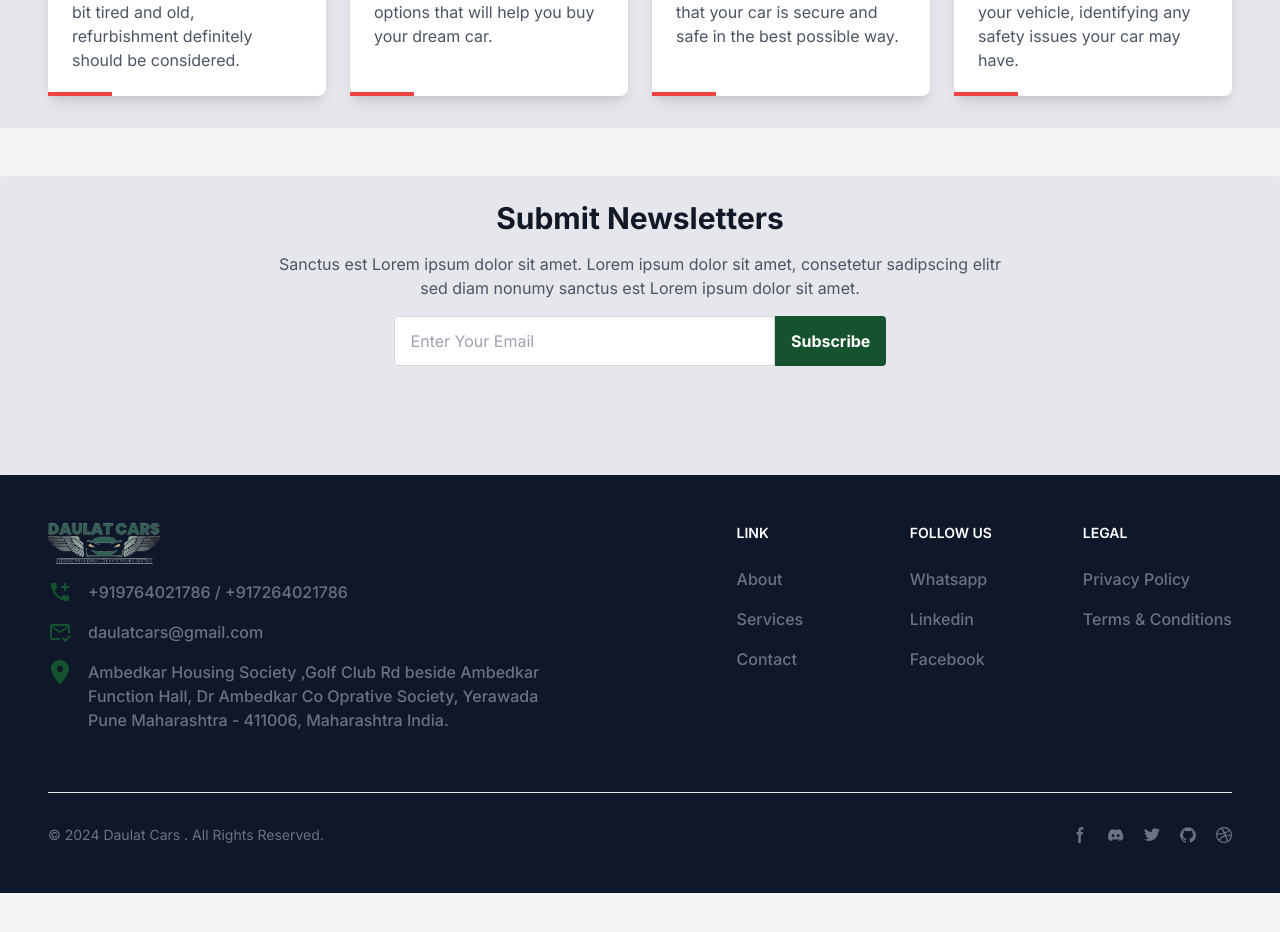
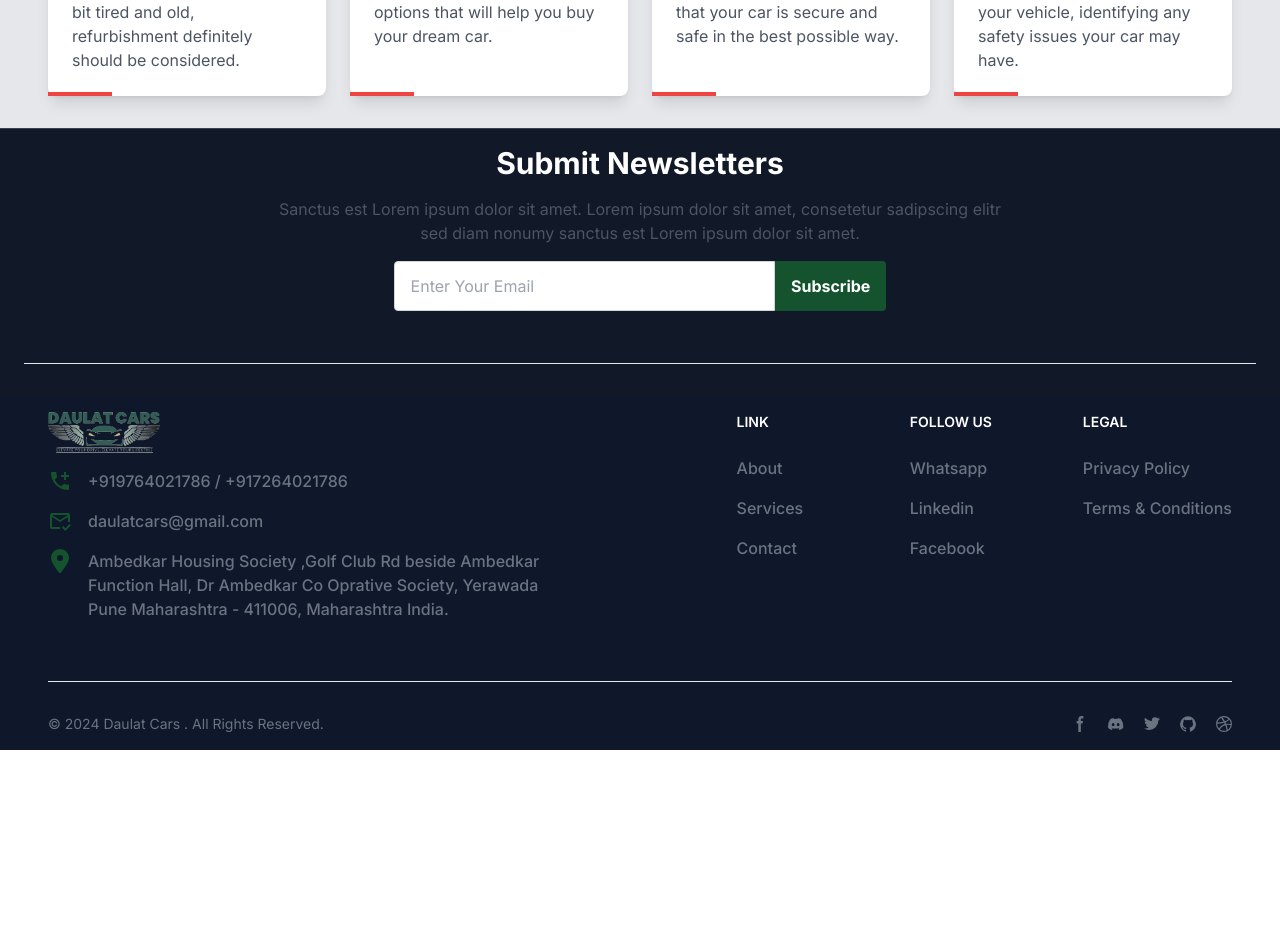
Before and after one commit to AINSoftwareSolution/motors, a Next.js app: page / in a window 1280 px wide. Shown: the part 4084-5016 px from the top of the page. After the commit the page ends 4834 px from the top, so only its background shows below. Built offline with nearby package versions, Linux system fonts and the light colour scheme.

Commit message:
UI changed

```diff
--- a/package.json
+++ b/package.json
@@ -9,6 +9,8 @@
     "lint": "next lint"
   },
   "dependencies": {
+    "bcryptjs": "^2.4.3",
+    "jsonwebtoken": "^9.0.2",
     "next": "^14.2.12",
     "react": "^18",
     "react-dom": "^18",
--- a/src/app/component/Footer.tsx
+++ b/src/app/component/Footer.tsx
@@ -1,16 +1,18 @@
+"use client";
 import Link from 'next/link'
 import React from 'react'
 import Image from 'next/image'
-import {LogoImg} from "../utilis/Images"
+
+import useLocation from '../hooks/useLocation'
+import { FaLocationDot } from 'react-icons/fa6'
+import { LogoImg } from "../utilis/Images"
 import { MdAddIcCall, MdOutlineMarkEmailRead } from 'react-icons/md'
-import { FaLocationDot } from 'react-icons/fa6'
+
 const Footer = () => {
   return (
-
-        // News Letter//
-        <div className="subscribe py-12 bg-gray-100 dark:bg-gray-900 overflow-hidden ">
-  <div className="mx-auto bg-gray-200 p-6 rounded text-center bg-gray-100 dark:bg-gray-900 overflow-hidden ">
-    <h6 className="text-3xl font-bold mb-4 text-gray-900 dark:text-white ">Submit Newsletters</h6>
+    <div className={`subscribe bg-gray-900 overflow-hidden border-t border-gray-700 ${useLocation() ? 'hidden' : ''}` }>
+      <div className="mx-auto px-6 rounded text-center overflow-hidden ">
+        <h6 className="text-3xl font-bold my-4 text-white ">Submit Newsletters</h6>
         <p className="text-gray-600 mb-4 text-center">
           Sanctus est Lorem ipsum dolor sit amet. Lorem ipsum dolor sit amet, consetetur sadipscing elitr <br /> sed diam nonumy sanctus est Lorem ipsum dolor sit amet.
         </p>
@@ -29,13 +31,13 @@ const Footer = () => {
             </button>
           </div>
         </div>
-    <hr className="my-6 border-gray-200 sm:mx-auto dark:border-gray-700 lg:my-8 mb-5" />
+        <hr className="my-6 border-gray-200 sm:mx-auto dark:border-gray-700 lg:my-8" />
       </div>
 
       {/* news letter end  */}
 
       <div className=" bg-slate-900 footer">
-            <div className="container inset-0 mx-auto px-2 py-8 lg:px-12 lg:py-12">
+        <div className="container inset-0 mx-auto px-2 py-8 lg:px-12 lg:py-4">
           <div className="md:flex md:justify-between">
             <div className="mb-6 md:mb-0">
               <Link href="#" className="flex items-center">
--- a/src/app/component/InventoryCard.tsx
+++ b/src/app/component/InventoryCard.tsx
@@ -5,7 +5,7 @@ import Image from 'next/image';
 const InventoryCard = ({ item }: { item: any }) => {
   return (
     <div className="relative flex flex-col items-center justify-center group bg-white dark:bg-gray-800 p-4 rounded-lg shadow-md transition-transform hover:scale-105">
-      <Link href={`/car/${item.id}`}>
+      <Link href={`/inventory/${item.id}`}>
         <div className="relative w-full h-48 overflow-hidden rounded-md">
           <Image
             src={item.imgSrc}
@@ -31,7 +31,7 @@ const InventoryCard = ({ item }: { item: any }) => {
         </div>
       </div>
       <Link
-        href={`/car/${item.id}`}
+        href={`/inventory/${item.id}`}
         className="relative font-sans font-normal inline-flex items-center justify-center leading-5 no-underline w-full bg-gray-100 hover:bg-gray-800 text-gray-500 hover:text-white dark:bg-gray-800 dark:hover:bg-gray-700 dark:text-gray-100 h-10 px-5 py-3 text-sm transition-all duration-300"
       >
         View Details
--- a/src/app/component/Navbar.tsx
+++ b/src/app/component/Navbar.tsx
@@ -1,14 +1,14 @@
 "use client";
-import React, { useState, useEffect } from "react";
 import Link from "next/link";
 import Image from "next/image";
+import React, { useState, useEffect } from "react";
+
+import useLocation from "../hooks/useLocation";
 import { CgMoon, CgSun } from "react-icons/cg";
 import { LogoImg } from "../utilis/Images/";
-import { usePathname } from "next/navigation";
 
 const Navbar = () => {
   const [darkMode, setDarkMode] = useState(true);
-  const path = usePathname();
 
   useEffect(() => {
     // Check the user's preferred theme mode or the saved theme mode
@@ -35,7 +35,7 @@ const Navbar = () => {
   return (
     <nav
       className={`bg-gray-200 dark:bg-gray-900 fixed w-full z-20 top-0 start-0 border-b border-gray-200
-        dark:border-gray-600`}
+        dark:border-gray-600 ${useLocation() ? 'hidden' : ''}`}
     >
       <div className="max-w-screen-xl flex flex-wrap items-center justify-between mx-auto p-4">
         <Link
@@ -54,7 +54,7 @@ const Navbar = () => {
             onClick={toggleDarkMode}
             className="text-gray-700 dark:text-gray-300 focus:outline-none"
           >
-            {darkMode ? <CgSun  fontSize={'2rem'}/> : <CgMoon  fontSize={'2rem'}/>}
+            {darkMode ? <CgSun fontSize={'2rem'} /> : <CgMoon fontSize={'2rem'} />}
           </button>
           <button
             data-collapse-toggle="navbar-sticky"
--- /dev/null
+++ b/src/app/hooks/useLocation.ts
@@ -0,0 +1,11 @@
+'use client'
+import { usePathname } from "next/navigation";
+
+const useIsPortal = () => {
+  const location = usePathname(); // Get the current location
+  const isPortal = location.includes("portal"); // Check if 'portal' is in the path
+
+  return isPortal;
+};
+
+export default useIsPortal;
--- a/src/app/inventory/[name]/page.tsx
+++ b/src/app/inventory/[name]/page.tsx
@@ -13,7 +13,7 @@ import {
   images,
   relatedAds,
   staySafe,
-} from "../utilis/data";
+} from "../../utilis/data";
 
 const CarDetails = () => {
   // State to manage the currently displayed image
--- a/src/app/portal/login/page.tsx
+++ b/src/app/portal/login/page.tsx
@@ -1,22 +1,24 @@
 import Link from 'next/link'
 import React from 'react'
+import Image from 'next/image'
+import { LogoImg } from '../../utilis/Images'
 
 const Login = () => {
     return (
         <section className="bg-gray-50 dark:bg-gray-900">
             <div className="flex flex-col items-center justify-center px-6 py-8 mx-auto md:h-screen lg:py-0">
-                <Link href="#" className="flex items-center mb-6 text-2xl font-semibold text-gray-900 dark:text-white">
-                    Flowbite
+                <Link href="/" className="flex items-center mb-6 text-2xl font-semibold text-gray-900 dark:text-white">
+                    <Image src={LogoImg} alt='Daulatacars' />
                 </Link>
                 <div className="w-full bg-white rounded-lg shadow dark:border md:mt-0 sm:max-w-md xl:p-0 dark:bg-gray-800 dark:border-gray-700">
                     <div className="p-6 space-y-4 md:space-y-6 sm:p-8">
                         <h1 className="text-xl font-bold leading-tight tracking-tight text-gray-900 md:text-2xl dark:text-white">
                             Sign in to your account
                         </h1>
-                        <form className="space-y-4 md:space-y-6" action="#">
+                        <form className="space-y-4 md:space-y-6"  >
                             <div>
                                 <label htmlFor="email" className="block mb-2 text-sm font-medium text-gray-900 dark:text-white">Your email</label>
-                                <input type="email" name="email" id="email"
+                                <input type="email" name="email" id="email" required
                                     className="bg-gray-50 border border-gray-300 text-gray-900 rounded-lg focus:ring-primary-600
                                 focus:border-primary-600 block w-full p-2.5 dark:bg-gray-700 dark:border-gray-600
                                 dark:placeholder-gray-400 dark:text-white dark:focus:ring-blue-500 dark:focus:border-blue-500"
@@ -24,7 +26,7 @@ const Login = () => {
                             </div>
                             <div>
                                 <label htmlFor="password" className="block mb-2 text-sm font-medium text-gray-900 dark:text-white">Password</label>
-                                <input type="password" name="password" id="password" placeholder="••••••••"
+                                <input type="password" name="password" id="password" placeholder="••••••••" required
                                     className="bg-gray-50 border border-gray-300 text-gray-900 rounded-lg focus:ring-primary-600
                                 focus:border-primary-600 block w-full p-2.5 dark:bg-gray-700 dark:border-gray-600
                                 dark:placeholder-gray-400 dark:text-white dark:focus:ring-blue-500 dark:focus:border-blue-500" />
```
Also changed, not shown: 1 other file (tests, documents, lock files or other folders). Lines whose indentation alone changed are shown as unchanged.
